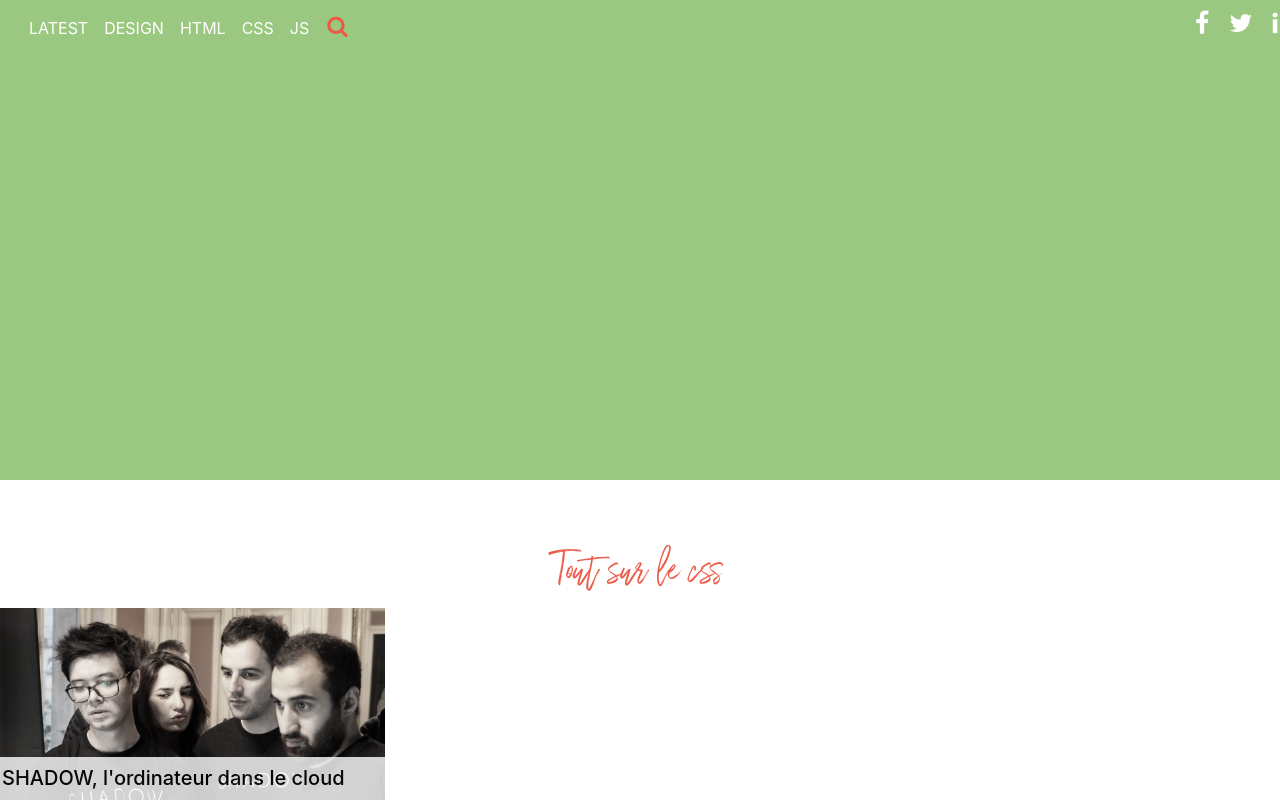
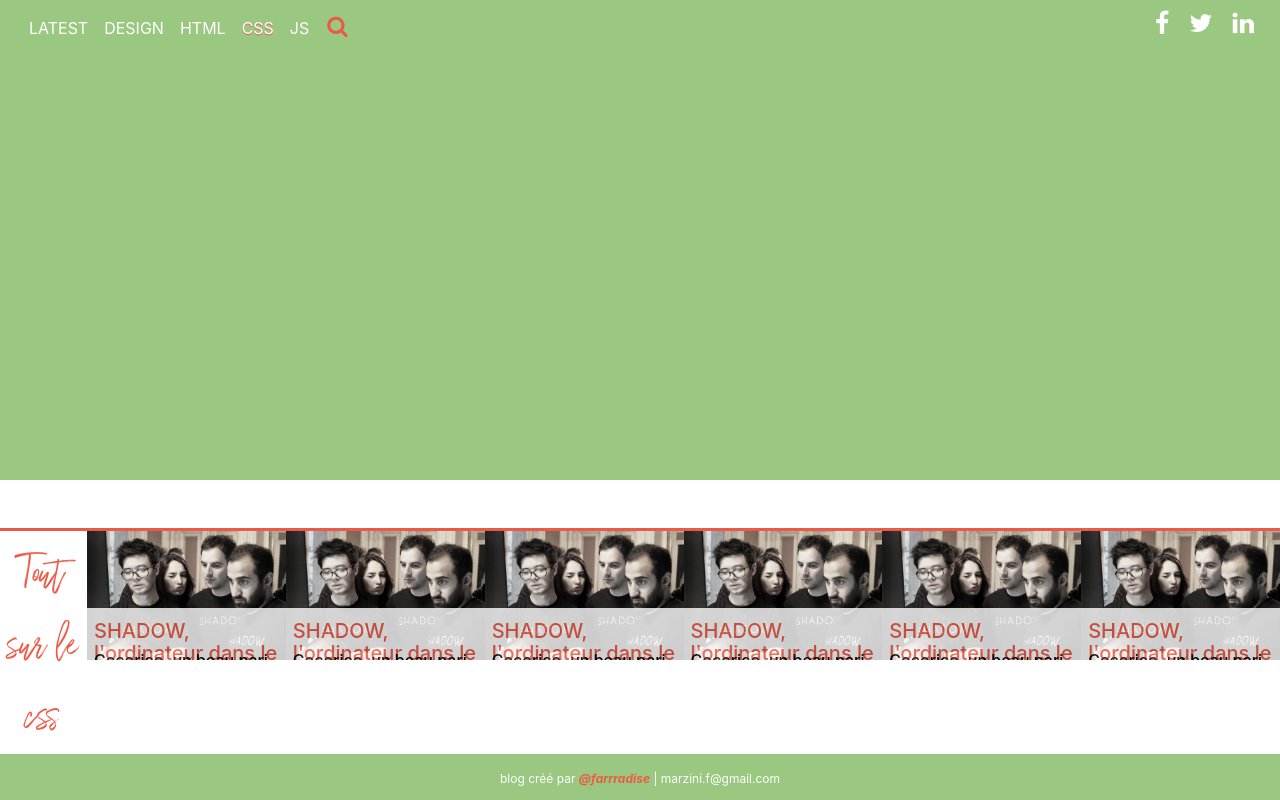
Before and after one commit to farrradise/blog, a plain HTML site: page html/css.html in a window 1280 px wide. Shown: the top 800 px of the page. Drawn offline with nearby package versions, Linux system fonts and the light colour scheme.

Commit message:
homepage al devices finished

```diff
--- a/css/main.css
+++ b/css/main.css
@@ -263,6 +263,23 @@ footer {
       display: none; }
 
   header .fixedpart .active {
-    text-shadow: 0 0.6px 0.6px #eb5a46; } }
+    text-shadow: 0 0.6px 0.6px #eb5a46; }
+  header .wrsocial {
+    margin-right: 60px !important; }
+
+  main {
+    border-top: 3px solid #eb5a46;
+    display: flex; }
+    main article a img {
+      width: 100%; }
+    main article a figcaption {
+      padding: 7px; } }
+@media (min-width: 992px) {
+  main article a figcaption h3 {
+    color: #eb5a46; }
+  main article a figcaption h4 {
+    line-height: 10px;
+    display: block;
+    font-size: 16px; } }
 
 /*# sourceMappingURL=main.css.map */
--- a/html/css.html
+++ b/html/css.html
@@ -46,7 +46,7 @@
                   <a class="nav-link" href="../html/html.html">HTML</a>
                 </li>
                 <li class="nav-item">
-                  <a class="nav-link" href="../html/css.html">CSS</a>
+                  <a class="nav-link active" href="../html/css.html">CSS</a>
                 </li>
                 <li class="nav-item">
                   <a class="nav-link" href="../html/javascript.html">JS</a>
```
Also changed, not shown: html/design.html (+1 -1 lines), html/html.html (+1 -1 lines), html/javascript.html (+1 -1 lines), index.html (+0 -2 lines), 1 other file.
